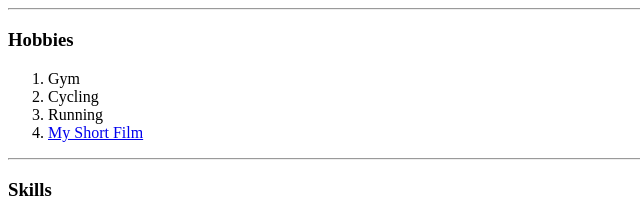
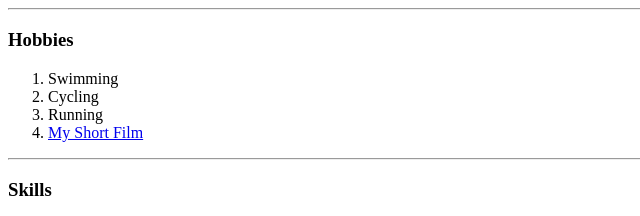
Before and after one commit to Shirabthi/cv, a plain HTML site: page index.html in a window 1280 px wide. Shown: the part 483-699 px from the top of the page, 0-640 px from the left. Drawn offline with Linux system fonts and the light colour scheme.

Commit message:
Update index.html

```diff
--- a/index.html
+++ b/index.html
@@ -36,10 +36,10 @@
 <hr>
   <h3>Hobbies</h3>
   <ol>
-    <li>Gym</li>
+    <li>Swimming</li>
     <li>Cycling</li>
     <li>Running</li>
-    <li> <a href="https://www.youtube.com/watch?v=8POs2GGEBAM">My Short Film</a> </li>
+    <li><a href="https://www.youtube.com/watch?v=8POs2GGEBAM">My Short Film</a> </li>
   </ol>
 <hr>
   <h3>Skills</h3>
```
